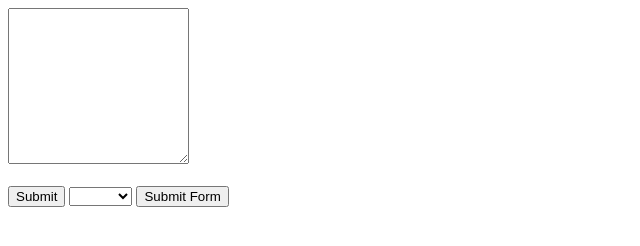
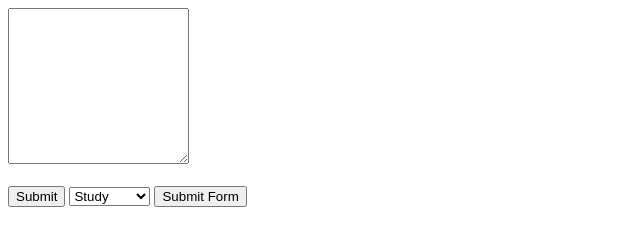
Before and after one commit to abdol4sure/Zlatan-Bio, a plain HTML site: page forms.html in a window 1280 px wide. Shown: the whole page, without its empty margins (0-640 px from the left). Drawn offline with Linux system fonts and the light colour scheme.

Commit message:
Added file imagelink.html

```diff
--- a/forms.html
+++ b/forms.html
@@ -5,9 +5,9 @@
       <textarea name="" id="" cols="20" rows="10"></textarea> <br>
      <br> <input type="submit" />
       <select name="" id="">
-        <option value=""></option>
-        <option value="apple">Apple</option>
-        <option value="mango">Mango</option>
+        <option value="">Study</option>
+        <option value="apple">Read</option>
+        <option value="mango">Memorize</option>
       </select>
       <button>Submit Form</button>
       <br />
```
Also changed, not shown: imagelink.html (added).
